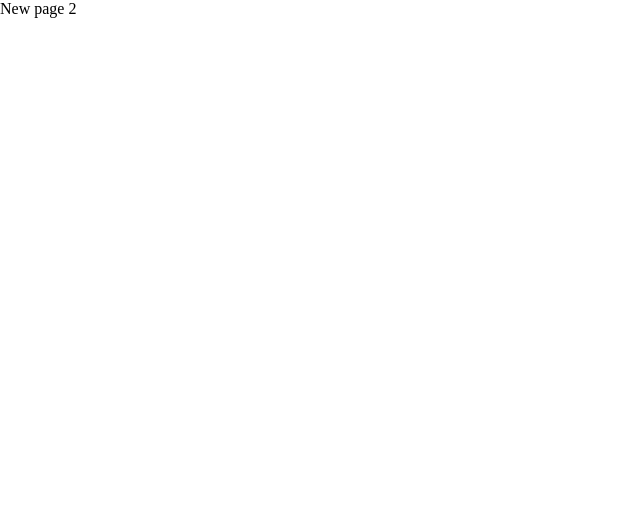
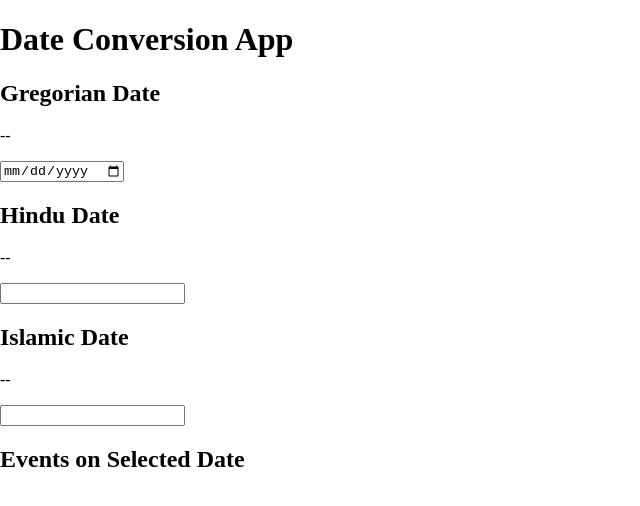
Before and after one commit to tkamlapur/tkamlapur.github.io, a plain HTML site: page tools.html in a window 1280 px wide. Shown: the whole page, without its empty margins (0-640 px from the left). Drawn offline with Linux system fonts and the light colour scheme.

Commit message:
Update tools.html

```diff
--- a/tools.html
+++ b/tools.html
@@ -9,5 +9,50 @@
                 <meta name="robots" content="index,follow">
                 <link rel="stylesheet" href="./css/style.css">
               </head>
-              <body><div>New page 2</div></body>
+              <body><div>
+
+              <!DOCTYPE html>
+<html>
+<head>
+    <title>Date Conversion App</title>
+</head>
+<body>
+    <h1>Date Conversion App</h1>
+
+    <section id="gregorian">
+        <h2>Gregorian Date</h2>
+        <p id="gregorian-date">--</p>
+        <input type="date" id="convert-gregorian">
+    </section>
+
+    <section id="hindu">
+        <h2>Hindu Date</h2>
+        <p id="hindu-date">--</p>
+        <input type="text" id="convert-hindu">
+    </section>
+
+    <section id="islamic">
+        <h2>Islamic Date</h2>
+        <p id="islamic-date">--</p>
+        <input type="text" id="convert-islamic">
+    </section>
+
+    <section id="events">
+        <h2>Events on Selected Date</h2>
+        <ul id="event-list">
+            <!-- Event details will be displayed here -->
+        </ul>
+    </section>
+
+    <script src="app.js"></script>
+</body>
+</html>
+
+
+
+
+
+
+
+              </div></body>
             </html>
```
